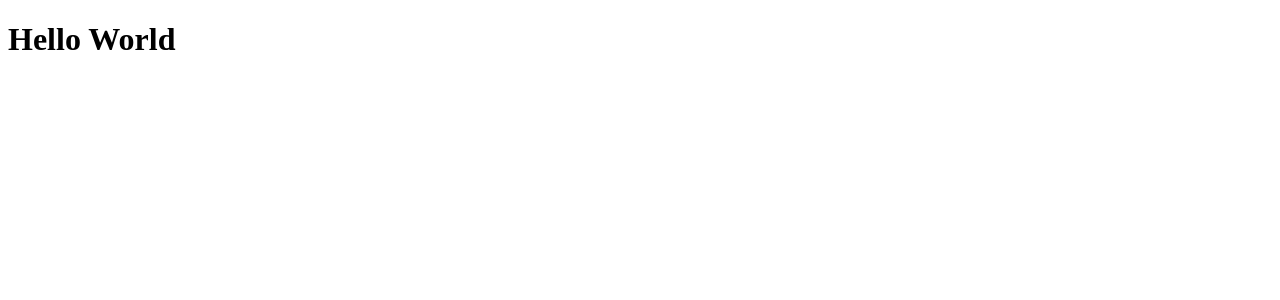
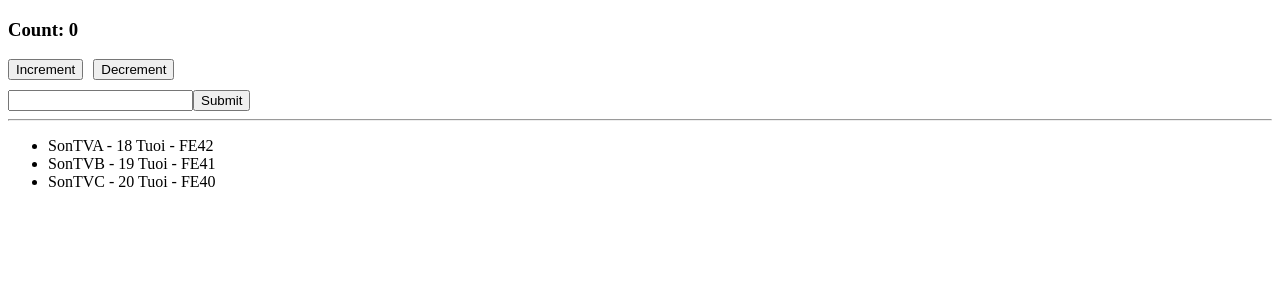
Before and after one commit to AnhSon-DHSPDHDN/fe42-reactjs, a React (Create React App) app: page / in a window 1280 px wide. Shown: the top 300 px of the page. Built offline with nearby package versions, Linux system fonts and the light colour scheme.

Commit message:
Demo state and render data

```diff
--- a/src/App.tsx
+++ b/src/App.tsx
@@ -1,7 +1,78 @@
+import { ChangeEvent, FormEvent, useState } from "react";
+
+type TStudent = {
+  name: string;
+  age: number;
+  class: string;
+};
+
+const students: TStudent[] = [
+  {
+    name: "SonTVA",
+    age: 18,
+    class: "FE42",
+  },
+  {
+    name: "SonTVB",
+    age: 19,
+    class: "FE41",
+  },
+  {
+    name: "SonTVC",
+    age: 20,
+    class: "FE40",
+  },
+];
+
 function App() {
+  const [count, setCount] = useState<number>(0);
+  const [stepCount, setStepCount] = useState<number>(0);
+  const [inputStep, setInputStep] = useState<string>("");
+
+  const handleIncrement = () => {
+    setCount(count + stepCount);
+  };
+
+  const handleDecrement = () => {
+    setCount(count - stepCount);
+  };
+
+  const handleSubmit = (e: FormEvent<HTMLFormElement>) => {
+    e.preventDefault();
+    if (!isNaN(Number(inputStep))) {
+      setStepCount(Number(inputStep));
+    }
+  };
+
+  const handleChangeInput = (e: ChangeEvent<HTMLInputElement>) => {
+    setInputStep(e.target.value);
+  };
+
+  const renderStudents = () => {
+    return students.map((studentItem, index) => {
+      return (
+        <li key={index}>
+          {studentItem.name} - {studentItem.age} Tuoi - {studentItem.class}
+        </li>
+      );
+    });
+  };
+
   return (
     <div className="App">
-      <h1>Hello World</h1>
+      <h3>Count: {count}</h3>
+      <div style={{ display: "flex", gap: "10px", marginBottom: "10px" }}>
+        <button onClick={handleIncrement}>Increment</button>
+        <button onClick={handleDecrement}>Decrement</button>
+      </div>
+      <form onSubmit={handleSubmit}>
+        <input value={inputStep} onChange={handleChangeInput} />
+        <button type="submit">Submit</button>
+      </form>
+
+      <hr />
+
+      <ul>{renderStudents()}</ul>
     </div>
   );
 }
```
